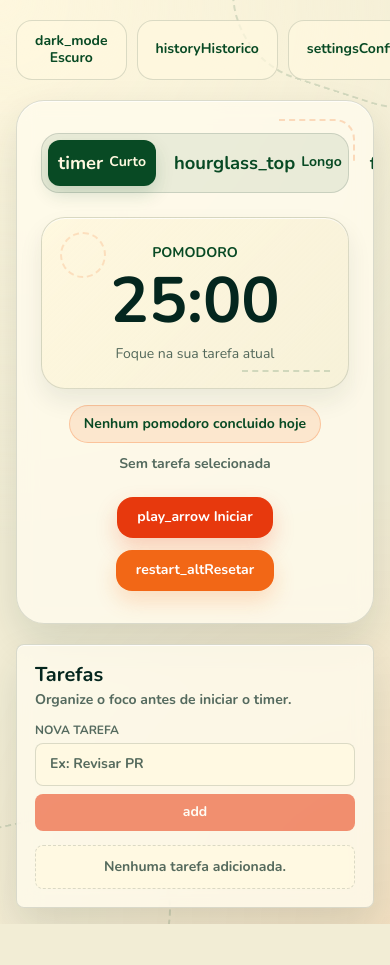
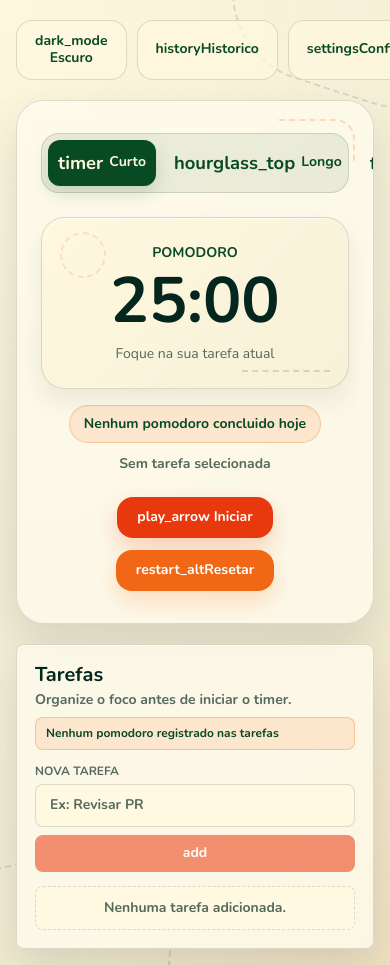
Before and after one commit to LuizOtavioTG/pomodoro-timer, an Angular app in the folder frontend/pomodoro-frontend/: page / in a window 390 px wide. Before the commit the page ends 924 px from the top, so only its background shows below. Built offline with nearby package versions, Linux system fonts and the light colour scheme.

Commit message:
feat: show task pomodoro progress summary

```diff
--- a/frontend/pomodoro-frontend/src/app/pomodoro-container/pomodoro-container.html
+++ b/frontend/pomodoro-frontend/src/app/pomodoro-container/pomodoro-container.html
@@ -66,6 +66,9 @@
         <h2 id="task-panel-title">Tarefas</h2>
         <p>Organize o foco antes de iniciar o timer.</p>
       </div>
+      <strong class="task-progress-summary" aria-live="polite">
+        {{ taskProgressSummary }}
+      </strong>
     </div>
 
     <form class="task-form" (ngSubmit)="addTask()">
@@ -125,9 +128,28 @@
               (click)="selectTask(task.id)"
             >
               <span class="task-title">{{ task.title }}</span>
-              <span class="task-pomodoro-count">
-                {{ task.pomodorosCount }}
-                {{ task.pomodorosCount === 1 ? 'pomodoro' : 'pomodoros' }}
+              <span class="task-progress-row">
+                <span class="task-pomodoro-count">
+                  {{ task.pomodorosCount }}
+                  {{ task.pomodorosCount === 1 ? 'pomodoro' : 'pomodoros' }}
+                </span>
+                @if (activeTaskId === task.id) {
+                  <span class="task-active-label">Ativa</span>
+                }
+              </span>
+              <span
+                class="task-progress-track"
+                [attr.aria-label]="
+                  task.title
+                  + ': '
+                  + task.pomodorosCount
+                  + ' pomodoros registrados'
+                "
+              >
+                <span
+                  class="task-progress-bar"
+                  [style.width.%]="getTaskProgressWidth(task.pomodorosCount)"
+                ></span>
               </span>
             </button>
 
--- a/frontend/pomodoro-frontend/src/app/pomodoro-container/pomodoro-container.scss
+++ b/frontend/pomodoro-frontend/src/app/pomodoro-container/pomodoro-container.scss
@@ -157,6 +157,7 @@
 
 .task-panel-header {
   display: flex;
+  align-items: flex-start;
   justify-content: space-between;
   gap: 16px;
   margin-bottom: 14px;
@@ -175,6 +176,20 @@
   font-size: var(--font-size-body);
   font-weight: 700;
   line-height: 1.3;
+}
+
+.task-progress-summary {
+  flex: 0 0 auto;
+  max-width: 150px;
+  border: 1px solid rgba(242, 103, 22, 0.28);
+  border-radius: 8px;
+  background: rgba(242, 103, 22, 0.12);
+  color: var(--color-secondary);
+  font-size: var(--font-size-caption);
+  font-weight: 900;
+  line-height: 1.25;
+  padding: 8px 10px;
+  text-align: right;
 }
 
 .task-form {
@@ -336,6 +351,42 @@
   font-size: var(--font-size-caption);
   font-weight: 800;
   line-height: 1.2;
+}
+
+.task-progress-row {
+  display: flex;
+  align-items: center;
+  gap: 8px;
+  min-width: 0;
+}
+
+.task-active-label {
+  flex: 0 0 auto;
+  border-radius: 6px;
+  background: rgba(242, 103, 22, 0.16);
+  color: var(--color-secondary);
+  font-size: 0.68rem;
+  font-weight: 900;
+  line-height: 1;
+  padding: 4px 6px;
+  text-transform: uppercase;
+}
+
+.task-progress-track {
+  width: 100%;
+  height: 6px;
+  border-radius: 999px;
+  background: rgba(4, 74, 36, 0.1);
+  overflow: hidden;
+}
+
+.task-progress-bar {
+  display: block;
+  height: 100%;
+  min-width: 0;
+  border-radius: inherit;
+  background: linear-gradient(90deg, var(--color-accent), var(--color-primary));
+  transition: width 0.2s ease;
 }
 
 .task-empty-state {
@@ -643,6 +694,18 @@
     height: 88px;
   }
 
+  .task-panel-header {
+    flex-direction: column;
+    gap: 8px;
+  }
+
+  .task-progress-summary {
+    max-width: none;
+    width: 100%;
+    box-sizing: border-box;
+    text-align: left;
+  }
+
   .task-form-row {
     flex-direction: column;
   }
--- a/frontend/pomodoro-frontend/src/app/pomodoro-container/pomodoro-container.ts
+++ b/frontend/pomodoro-frontend/src/app/pomodoro-container/pomodoro-container.ts
@@ -135,6 +135,32 @@ export class PomodoroContainer implements OnDestroy {
     return `Focando em: ${this.activeTask.title}`;
   }
 
+  get totalTaskPomodoros(): number {
+    return this.tasks.reduce(
+      (total, task) => total + task.pomodorosCount,
+      0
+    );
+  }
+
+  get taskProgressSummary(): string {
+    if (this.totalTaskPomodoros === 0) {
+      return 'Nenhum pomodoro registrado nas tarefas';
+    }
+
+    if (this.totalTaskPomodoros === 1) {
+      return '1 pomodoro registrado nas tarefas';
+    }
+
+    return `${this.totalTaskPomodoros} pomodoros registrados nas tarefas`;
+  }
+
+  get maxTaskPomodoros(): number {
+    return Math.max(
+      ...this.tasks.map((task) => task.pomodorosCount),
+      0
+    );
+  }
+
   get completedPomodorosThisWeek(): number {
     return this.weeklyHistory.reduce(
       (total, historyEntry) => total + historyEntry.completedSessions,
@@ -221,6 +247,17 @@ export class PomodoroContainer implements OnDestroy {
         (completedSessions / this.maxCompletedPomodorosInDisplayedHistory)
         * 100
       )
+    );
+  }
+
+  getTaskProgressWidth(pomodorosCount: number): number {
+    if (pomodorosCount === 0 || this.maxTaskPomodoros === 0) {
+      return 0;
+    }
+
+    return Math.max(
+      12,
+      Math.round((pomodorosCount / this.maxTaskPomodoros) * 100)
     );
   }
 
```
Also changed, not shown: 1 other file (tests, documents, lock files or other folders).
